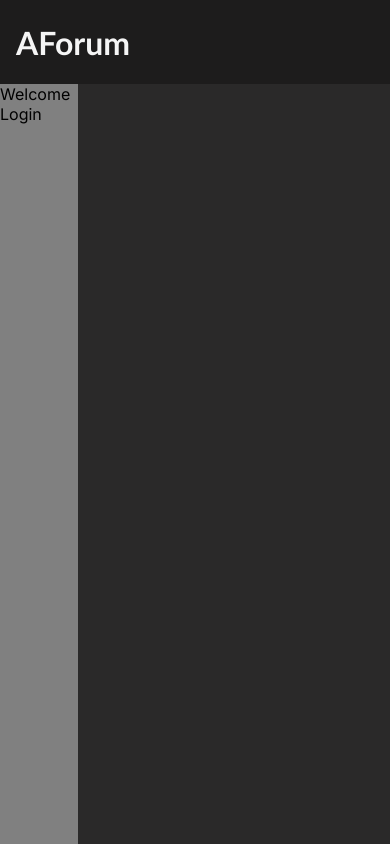
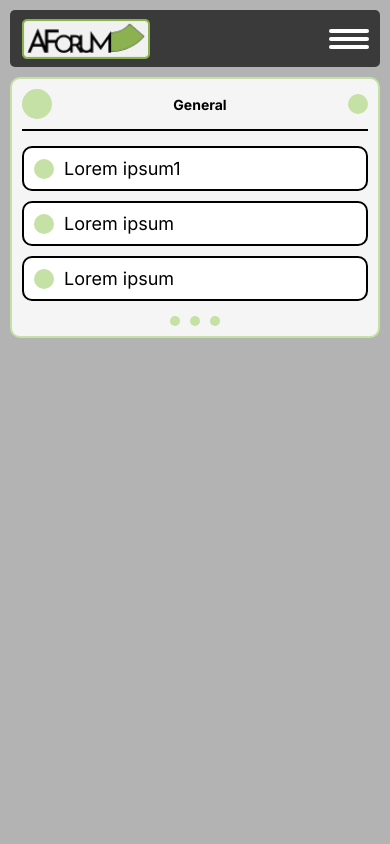
Before and after one commit to AdrianKnudsen/aforum, a Next.js app: page / in a window 390 px wide. Built offline with nearby package versions, Linux system fonts and the light colour scheme.

Commit message:
nav bar and forum section
fixed some css on navbar, added hamburger icon. Made the forum component for mobile

```diff
--- /dev/null
+++ b/src/Css/forumSection.module.css
@@ -0,0 +1,87 @@
+.container {
+  border: 2px solid #c5e1a5;
+  border-radius: 10px;
+  width: auto;
+  padding: 10px;
+  margin: 0 10px 10px 10px;
+  background-color: #f5f5f5;
+}
+
+.header {
+  display: flex;
+  justify-content: space-between;
+  align-items: center;
+}
+
+.icon {
+  width: 30px;
+  height: 30px;
+  background-color: #c5e1a5;
+  border-radius: 50%;
+}
+
+.title {
+  font-size: 14px;
+  font-weight: bold;
+}
+
+.addButton {
+  width: 20px;
+  height: 20px;
+  background-color: #c5e1a5;
+  border-radius: 50%;
+  display: flex;
+  justify-content: center;
+  align-items: center;
+  font-size: 18px;
+  font-weight: bold;
+  color: white;
+}
+
+.divider {
+  height: 2px;
+  background-color: black;
+  margin: 10px 0;
+}
+
+.itemList {
+  display: flex;
+  flex-direction: column;
+}
+
+.item {
+  display: flex;
+  align-items: center;
+  background-color: #ffffff;
+  border: 2px solid #000;
+  border-radius: 10px;
+  margin: 5px 0;
+  padding: 10px;
+}
+
+.circle {
+  width: 20px;
+  height: 20px;
+  background-color: #c5e1a5;
+  border-radius: 50%;
+  margin-right: 10px;
+}
+
+.text {
+  font-size: 18px;
+}
+
+.pagination {
+  display: flex;
+  justify-content: center;
+  align-items: center;
+  margin-top: 10px;
+}
+
+.dot {
+  width: 10px;
+  height: 10px;
+  background-color: #c5e1a5;
+  border-radius: 50%;
+  margin: 0 5px;
+}
--- a/src/Css/globals.css
+++ b/src/Css/globals.css
@@ -6,6 +6,6 @@
 
 html,
 body {
-  background-color: rgb(42, 41, 41);
+  background-color: #b3b3b3;
   height: 100vh;
 }
--- a/src/Css/navbar.module.css
+++ b/src/Css/navbar.module.css
@@ -1,14 +1,45 @@
 .navContainer {
-  background-color: rgba(24, 23, 23, 0.713);
-  width: 100%;
-  height: 10lvh;
   display: flex;
+  height: 57px;
+  padding: 11px 11px 11px 12px;
+  margin: 10px 10px 10px 10px;
+  justify-content: space-between;
   align-items: center;
-  color: whitesmoke;
+  gap: 126px;
+  border-radius: 5px;
+  background: #3a3a3a;
 }
 
-.h1 {
-  font-family: "Gill Sans", "Gill Sans MT", Calibri, "Trebuchet MS", sans-serif;
-  padding: 1rem;
+.logo {
+  height: 100%;
+  width: 100%;
+}
+
+.logoContainer {
+  height: 2.5rem;
+  display: flex;
+  justify-content: center;
+}
+
+.hamburgerMenuContainer {
+  height: 2.5rem;
+  width: 2.5rem;
+}
+
+.hamburgerMenuButton {
+  background: none;
+  border: none;
+  padding: 0;
   cursor: pointer;
+  height: 100%;
+  width: 100%;
 }
+
+.hamburgerBar {
+  display: block;
+  width: auto;
+  height: 4px;
+  background: #fff;
+  margin: 4px 0;
+  border-radius: 5px;
+}
--- /dev/null
+++ b/src/app/components/ForumSection.tsx
@@ -0,0 +1,34 @@
+import React from "react";
+import styles from "@/Css/forumSection.module.css";
+
+export default function ForumSection() {
+  return (
+    <div className={styles.container}>
+      <div className={styles.header}>
+        <div className={styles.icon}></div>
+        <div className={styles.title}>General</div>
+        <div className={styles.addButton}></div>
+      </div>
+      <div className={styles.divider}></div>
+      <div className={styles.itemList}>
+        <div className={styles.item}>
+          <div className={styles.circle}></div>
+          <div className={styles.text}>Lorem ipsum1</div>
+        </div>
+        <div className={styles.item}>
+          <div className={styles.circle}></div>
+          <div className={styles.text}>Lorem ipsum</div>
+        </div>
+        <div className={styles.item}>
+          <div className={styles.circle}></div>
+          <div className={styles.text}>Lorem ipsum</div>
+        </div>
+      </div>
+      <div className={styles.pagination}>
+        <div className={styles.dot}></div>
+        <div className={styles.dot}></div>
+        <div className={styles.dot}></div>
+      </div>
+    </div>
+  );
+}
--- a/src/app/components/Navbar.tsx
+++ b/src/app/components/Navbar.tsx
@@ -1,10 +1,28 @@
 import React from "react";
+import Image from "next/image";
 import styles from "@/Css/navbar.module.css";
 
 export default function navbar() {
   return (
     <div className={styles.navContainer}>
-      <h1 className={styles.h1}>AForum</h1>
+      <div className={styles.logoContainer}>
+        <Image
+          className={styles.logo}
+          src="/images/aForum Logo.png"
+          alt="logo-img"
+          width={120}
+          height={35}
+          priority
+        />
+      </div>
+      <div className={styles.hamburgerMenuContainer}>
+        <button className={styles.hamburgerMenuButton}>
+          <span className={styles.hamburgerBar} />
+          <span className={styles.hamburgerBar} />
+          <span className={styles.hamburgerBar} />
+        </button>
+        <nav className={styles.navMenu}></nav>
+      </div>
     </div>
   );
 }
--- a/src/app/page.tsx
+++ b/src/app/page.tsx
@@ -1,12 +1,12 @@
 import styles from "@/Css/page.module.css";
-import Aside from "./components/Aside";
 import Navbar from "./components/Navbar";
+import ForumSection from "./components/ForumSection";
 
 export default function MainPage() {
   return (
     <main className={styles.main}>
       <Navbar />
-      <Aside />
+      <ForumSection />
     </main>
   );
 }
```
Also changed, not shown: public/images/AForum Logo.png (added).
